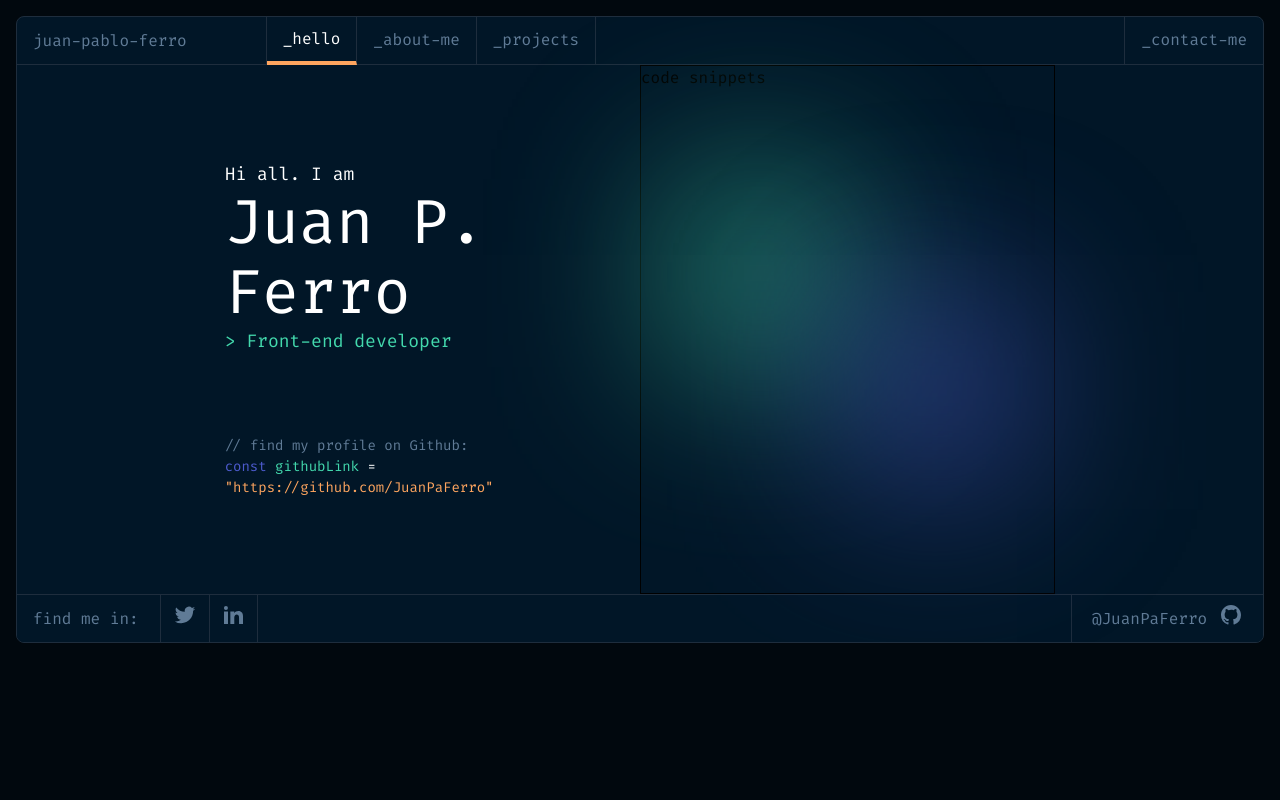
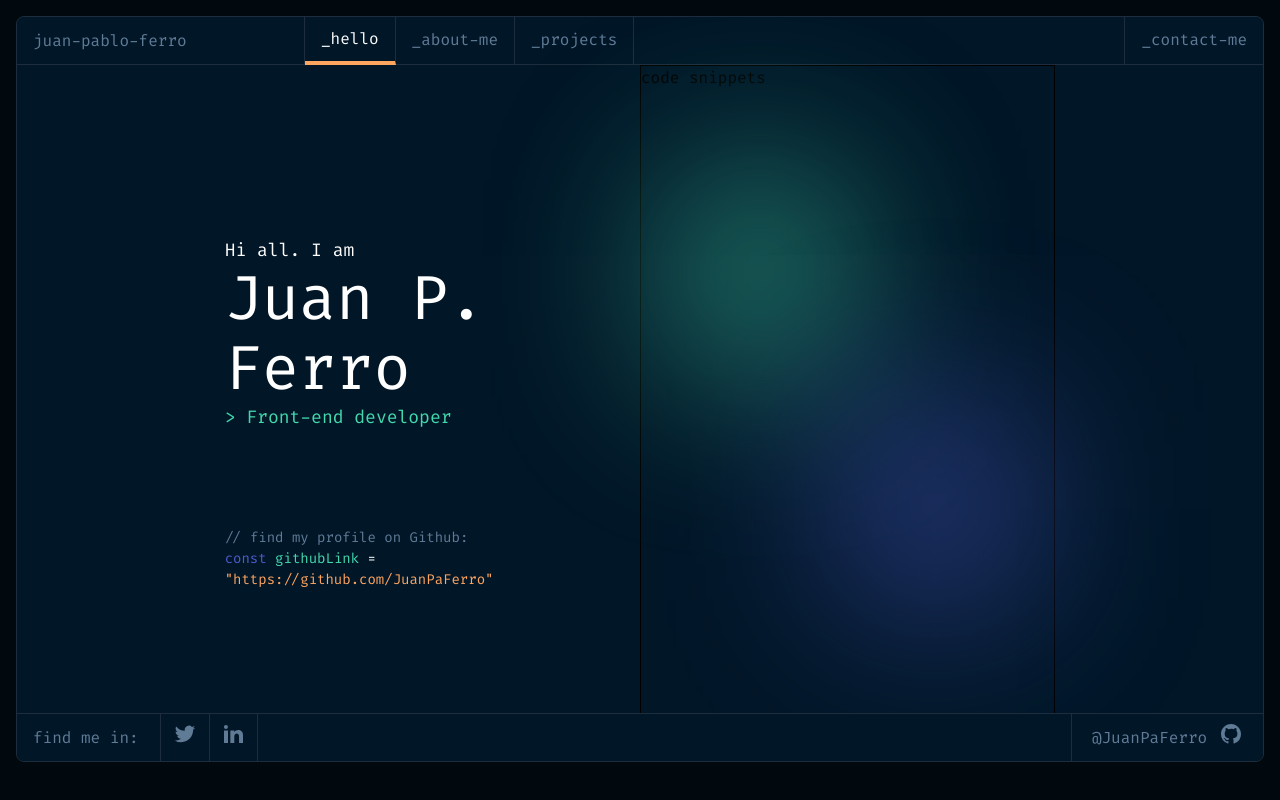
Before and after one commit to JuanPaFerro/portfolio, a Next.js app: page / in a window 1280 px wide. Built offline with nearby package versions, Linux system fonts and the light colour scheme.

Commit message:
About page almost done for larger viewports

```diff
--- a/src/components/ContactsInfo/ContactsInfo.jsx
+++ b/src/components/ContactsInfo/ContactsInfo.jsx
@@ -6,7 +6,7 @@ const ContactsInfo = () => {
   return (
     <>
       <div
-        className="w-full h-8 px-4 bg-lines flex items-center space-x-1 cursor-pointer"
+        className="w-full h-8 px-4 bg-lines flex items-center space-x-1 cursor-pointer lg:bg-opacity-0 lg:border-y lg:border-lines"
         onClick={() => setShowContacts((prev) => !prev)}
       >
         <ArrowIcon isActive={showContacts} />
--- a/src/components/Footer/Footer.jsx
+++ b/src/components/Footer/Footer.jsx
@@ -1,14 +1,15 @@
 import React from "react";
 import Image from "next/image";
-import Link from "next/link";
+import { useRouter } from "next/router";
 import twitter from "@icons/twitter.svg";
 import linkedin from "@icons/linkedin.svg";
 import github from "@icons/github.svg";
 
 const Footer = () => {
+  const router = useRouter();
   return (
     <footer
-      className={`h-12 w-full border-t items-center bg-blue border-t-lines flex justify-between lg:justify-start z-10 bottom-0`}
+      className={`h-12 w-full border-t items-center bg-blue border-t-lines flex justify-between lg:justify-start z-10 lg:absolute bottom-0`}
     >
       <div className="pl-4 lg:flex lg:border-r lg:border-lines lg:h-full lg:items-center lg:w-40">
         <p className="text-label text-gray">find me in:</p>
--- a/src/components/Hello/Hello.jsx
+++ b/src/components/Hello/Hello.jsx
@@ -2,12 +2,12 @@ import React from "react";
 
 const Hello = () => {
   return (
-    <section className="flex justify-center">
+    <section className="flex justify-center lg:h-[87vh]">
       <div className="absolute w-44 h-48 left-4 top-60 lg:left-[unset] lg:right-[26rem] lg:top-40 bg-gradient-green opacity-60 blur-[90px]" />
       <div className="absolute w-44 h-48 right-4 bottom-60 lg:right-60 lg:bottom-40 bg-gradient-blue opacity-60 blur-[90px]" />
 
-      <div className=" w-full px-4 flex flex-col space-y-34 pb-40 lg:w-1/3 lg:space-y-20 lg:px-0 lg:pb-24">
-        <div className="text-white mt-40 lg:mt-24">
+      <div className=" w-full px-4 flex flex-col space-y-34 pb-40 lg:justify-center lg:w-1/3 lg:space-y-24 lg:p-0">
+        <div className="text-white mt-40 lg:mt-0">
           <p className="text-bodytext">Hi all. I am</p>
           <p className="text-headline">Juan P. Ferro</p>
           <p className="text-gradient-green text-bodytext">
--- a/src/components/HobbiesInfo/HobbiesInfo.jsx
+++ b/src/components/HobbiesInfo/HobbiesInfo.jsx
@@ -6,7 +6,7 @@ const HobbiesInfo = () => {
   return (
     <>
       <div
-        className="w-full h-8 px-4 bg-lines flex items-center space-x-1 cursor-pointer"
+        className="w-full h-8 px-4 bg-lines flex items-center space-x-1 cursor-pointer lg:bg-opacity-0 lg:border-y lg:border-lines"
         onClick={() => setShowHobbies((prev) => !prev)}
       >
         <ArrowIcon isActive={showHobbies} />
--- a/src/components/Nav/Nav.jsx
+++ b/src/components/Nav/Nav.jsx
@@ -10,12 +10,12 @@ const Nav = () => {
   const [showMenu, setShowMenu] = useState(false);
   const router = useRouter();
   return (
-    <nav className="h-12 w-full border-b border-b-lines flex justify-between px-4 items-center text-gray text-label">
-      <div className="w-72">
+    <nav className="h-12 w-full border-b border-b-lines flex justify-between items-center text-gray text-label z-10 bg-blue px-4 lg:px-0">
+      <div className="w-72 lg:shrink-0 h-full flex items-center lg:pr-0 lg:pl-4 lg:border-r border-lines">
         <p>juan-pablo-ferro</p>
       </div>
 
-      <div className="hidden lg:flex border-l border-lines w-full justify-between">
+      <div className="hidden lg:flex border-lines w-full justify-between">
         <div className="flex">
           <Link href="/">
             <p
@@ -52,7 +52,7 @@ const Nav = () => {
 
         <Link href="/contact">
           <p
-            className={`cursor-pointer h-12 flex items-center border-l border-lines text-label pl-4 border-b border-b-lines ${
+            className={`cursor-pointer h-12 flex items-center border-l border-lines text-label px-4 border-b border-b-lines ${
               router.pathname === "/contact" && "text-white"
             }`}
           >
--- a/src/components/PersonalInfo/PersonalInfo.jsx
+++ b/src/components/PersonalInfo/PersonalInfo.jsx
@@ -11,7 +11,7 @@ const PersonalInfo = () => {
   return (
     <>
       <div
-        className="w-full h-8 px-4 bg-lines flex items-center space-x-1 cursor-pointer"
+        className="w-full h-8 px-4 bg-lines flex items-center space-x-1 cursor-pointer lg:bg-opacity-0 lg:border-b lg:border-lines"
         onClick={() => setShowPersonal((prev) => !prev)}
       >
         <ArrowIcon isActive={showPersonal} />
--- a/src/components/ProfessionalInfo/ProfessionalInfo.jsx
+++ b/src/components/ProfessionalInfo/ProfessionalInfo.jsx
@@ -11,7 +11,7 @@ const ProfessionalInfo = () => {
   return (
     <>
       <div
-        className="w-full h-8 px-4 bg-lines flex items-center space-x-1 cursor-pointer"
+        className="w-full h-8 px-4 bg-lines flex items-center space-x-1 cursor-pointer lg:bg-opacity-0 lg:border-y lg:border-lines"
         onClick={() => setShowProfessional((prev) => !prev)}
       >
         <ArrowIcon isActive={showProfessional} />
--- a/src/pages/about.jsx
+++ b/src/pages/about.jsx
@@ -1,7 +1,6 @@
 import React, { useContext } from "react";
 import { Context } from "@context/Context";
 import Head from "next/head";
-import Footer from "@components/Footer/Footer";
 import PersonalInfo from "@components/PersonalInfo/PersonalInfo";
 import ProfessionalInfo from "@components/ProfessionalInfo/ProfessionalInfo";
 import HobbiesInfo from "@components/HobbiesInfo/HobbiesInfo";
@@ -15,26 +14,37 @@ const About = () => {
       <Head>
         <title>about-me</title>
       </Head>
-      <section className="mb-16">
-        <div className="flex h-16 w-full pl-6 text-white text-snippets items-center">
+      <section className="mb-16 lg:flex lg:m-0 lg:h-[87vh]">
+        <div className="flex h-16 w-full pl-6 text-white text-snippets items-center lg:hidden">
           <p>_about-me</p>
         </div>
-        <div className="h-auto w-full flex flex-col space-y-1 text-white text-snippets">
+        <div className="w-full flex flex-col space-y-1 text-white text-label lg:space-y-0 lg:w-72 lg:shrink-0 lg:border-r lg:border-r-lines lg:h-full">
           <PersonalInfo />
           <ProfessionalInfo />
           <HobbiesInfo />
           <ContactsInfo />
         </div>
-        <div className="pt-8 space-y-4 text-gray px-6 ">
-          <div className="flex text-label space-x-3">
+
+        <div className="pt-8 space-y-4 text-gray px-6 lg:px-0 lg:pt-0 lg:h-full lg:pb-20 lg:overflow-auto lg:border-r border-lines">
+          <div className="hidden lg:flex items-center h-8 border-b border-lines">
+            <div className="flex space-x-8 items-center pl-4 pr-2 border-r border-lines h-full">
+              <p>{aboutInfo.root}</p>
+              <p className="text-[12px] font-bold">x</p>
+            </div>
+          </div>
+          <div className="flex text-label space-x-3 lg:px-6">
             <p className="text-white ">{`// ${aboutInfo.root}`}</p>
             <p>{`/ ${aboutInfo.file}`}</p>
           </div>
-          <p>{aboutInfo.content}</p>
+          <p className="lg:px-6">{aboutInfo.content}</p>
         </div>
-        <div className="px-6 pt-6 space-y-4 text-white text-label">
-          <p>{`//`} Code snippet showcase:</p>
-          <CodeSnippet />
+
+        <div className="lg:pt-0 lg:px-0 lg:w-2/5 lg:shrink-0 lg:h-full lg:pb-20 lg:overflow-y-auto ">
+          <div className="hidden lg:flex h-8 border-b border-lines"></div>
+          <div className="px-6 pt-6 space-y-4 text-white text-label">
+            <p>{`//`} Code snippet showcase:</p>
+            <CodeSnippet />
+          </div>
         </div>
       </section>
     </>
```
